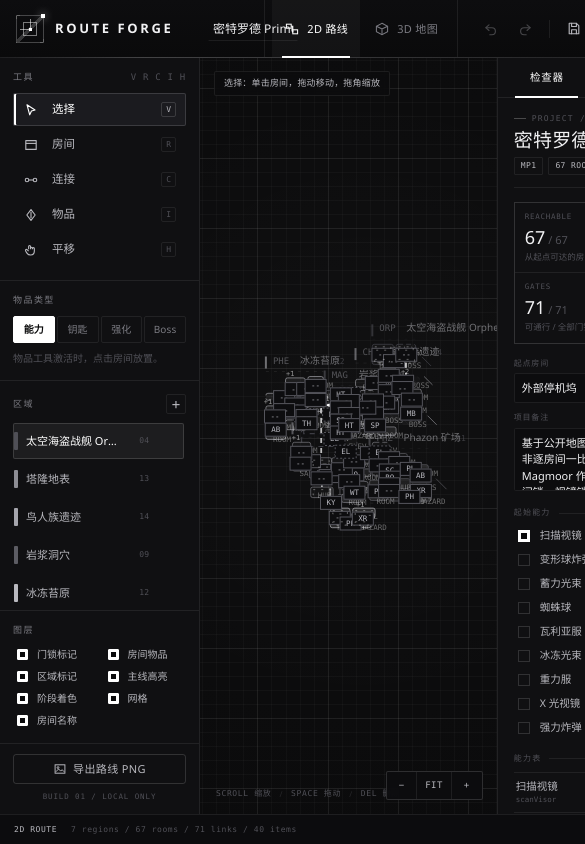
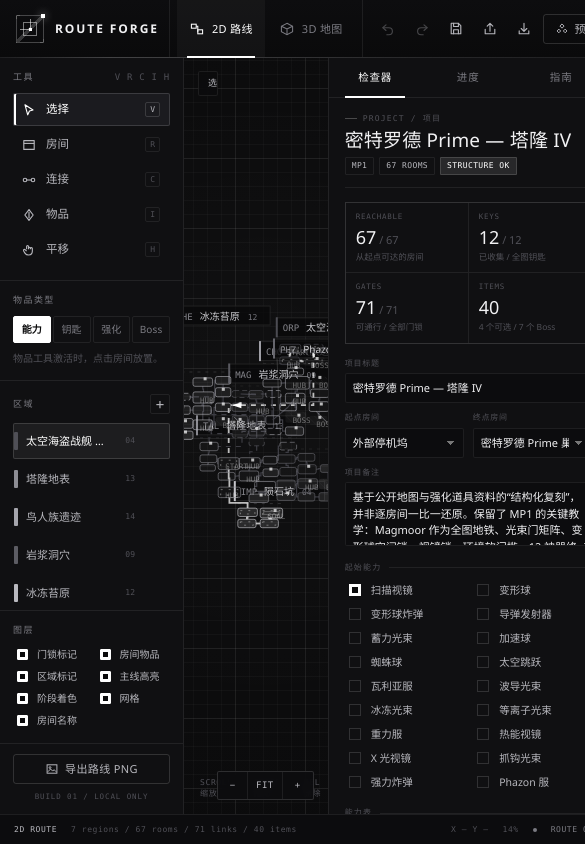
Before and after one commit to ElecHex/Metroidvania-Route-Designer, a plain HTML site: page index.html in a window 390 px wide. Shown: the top 844 px of the page, 585 px wide, since content can reach past the window. Drawn offline with Linux system fonts and the light colour scheme.

Commit message:
fix: responsive layout, readable 2D labels, and stable 3D editing

```diff
--- a/css/app.css
+++ b/css/app.css
@@ -113,13 +113,13 @@ a:hover { color: var(--white); border-color: var(--line-3); }
   white-space: nowrap;
 }
 
-.project-ident { display: flex; align-items: center; gap: 9px; min-width: 0; flex: 1 1 auto; }
+.project-ident { display: flex; align-items: center; gap: 9px; min-width: 0; flex: 1 1 0; }
 .field-label {
   font-family: var(--font-mono); font-size: 8px; letter-spacing: .16em; color: var(--ink-4);
   flex: 0 0 auto;
 }
 .project-name {
-  width: min(240px, 100%);
+  width: min(220px, 100%);
   background: transparent;
   border: 1px solid transparent;
   border-bottom-color: var(--line);
@@ -127,7 +127,8 @@ a:hover { color: var(--white); border-color: var(--line-3); }
   font-size: 12px;
   color: var(--ink);
   outline: none;
-  min-width: 90px;
+  min-width: 80px;
+  text-overflow: ellipsis;
   transition: border-color .15s, background .15s;
 }
 .project-name:hover { border-bottom-color: var(--line-2); }
@@ -301,7 +302,8 @@ a:hover { color: var(--white); border-color: var(--line-3); }
   font-family: var(--font-mono); font-size: 9px; letter-spacing: .02em;
   color: var(--ink-2); background: rgba(12,12,14,0.78); border: 1px solid var(--line);
   padding: 5px 9px; border-radius: 2px; backdrop-filter: blur(6px);
-  max-width: 520px; white-space: nowrap; overflow: hidden; text-overflow: ellipsis;
+  max-width: min(520px, calc(100vw - var(--left-w) - var(--right-w) - 56px));
+  white-space: nowrap; overflow: hidden; text-overflow: ellipsis;
 }
 .hud-chip.subtle { color: var(--ink-3); }
 .hud-connect { color: #fff; border-color: var(--line-3); }
@@ -632,12 +634,25 @@ a:hover { color: var(--white); border-color: var(--line-3); }
   .brand-sub { display: none; }
   .save-state { display: none; }
 }
+@media (max-width: 1180px) {
+  .project-ident { display: none; }
+  .topbar { gap: 10px; }
+  .mode-tabs { margin-left: auto; }
+  .top-actions { margin-left: 0; }
+}
 @media (max-width: 1120px) {
   :root { --left-w: 200px; --right-w: 296px; }
   .mode-tab kbd { display: none; }
-  .project-ident .field-label { display: none; }
   .preset-grid { grid-template-columns: 1fr; }
   .canvas-legend { display: none; }
+}
+@media (max-width: 1000px) {
+  :root { --left-w: 184px; --right-w: 280px; }
+  .brand { width: auto; }
+  .brand-title { font-size: 12px; letter-spacing: .16em; }
+  .top-actions .divider { display: none; }
+  .tool-btn { grid-template-columns: 18px 1fr auto; gap: 7px; padding-left: 7px; }
+  .region-list { padding-right: 0; }
 }
 @media (max-height: 760px) {
   .panel-block { padding-top: 10px; padding-bottom: 10px; }
--- a/js/app.js
+++ b/js/app.js
@@ -108,6 +108,7 @@
     if (['select', 'room', 'connect', 'item', 'pan'].includes(savedUI.tool)) app.tool = savedUI.tool;
 
     let project = MV.loadProject();
+    const loadedFromStorage = !!project;
     if (!project) {
       try {
         project = MV.PRESETS[0].build();
@@ -117,12 +118,15 @@
       }
     }
     app.project = MV.normalizeProject(project);
+    app.lastSaved = loadedFromStorage ? (app.project.meta.updated || 0) : 0;
     app.currentRegion = (app.project.regions.find(r => r.id === savedUI.currentRegion) || app.project.regions[0]).id;
     app.analysis = MV.analyze(app.project);
 
     const cam2 = savedUI.cam2d && typeof savedUI.cam2d.zoom === 'number' ? savedUI.cam2d : null;
+    const initialW = canvasW(els.canvas2d);
+    const initialH = canvasH(els.canvas2d);
     app.view2d = {
-      cam: cam2 || MV.Render2D.fitCamera(app.project, canvasW(els.canvas2d), canvasH(els.canvas2d), 100),
+      cam: cam2 || MV.Render2D.fitCamera(app.project, initialW, initialH, initialW < 700 ? 44 : 100),
       layers: app.layers,
       selection: null,
       hover: null,
@@ -141,6 +145,7 @@
       hover: null,
       analysis: app.analysis
     };
+    app.fitted3d = !!cam3;
 
     bindUI();
     applyModeUI();
@@ -153,7 +158,7 @@
     ro.observe(els.stage3d);
     window.addEventListener('resize', scheduleRender);
     requestAnimationFrame(() => {
-      if (app.mode === '3d') fit3D();
+      if (app.mode === '3d' && !app.fitted3d) fit3D();
       scheduleRender();
     });
   }
@@ -597,8 +602,9 @@
           <label class="field"><span>代号</span><input data-field="code" value="${esc(region.code)}" maxlength="6"></label>
           <label class="field"><span>灰度色调</span><select data-field="tone">${MV.REGION_TONES.map(t => `<option value="${t.id}" ${t.id === region.tone ? 'selected' : ''}>TONE ${t.id} / ${t.color}</option>`).join('')}</select></label>
         </div>
+        ${numberField('3D 基座高度', 'elev', region.elev, 10)}
       </div>
-      <p class="hint-line">区域用于给房间分组、着色和统计。新增房间会放入当前选中的区域。</p>
+      <p class="hint-line">区域用于给房间分组、着色和统计。新增房间会放入当前选中的区域。基座高度只影响 3D 视图，可把不同区域叠成不同楼层。</p>
       <div class="btn-row">
         <button class="btn" data-action="set-current-region">设为当前区域</button>
         <button class="btn" data-action="focus-region">聚焦区域</button>
@@ -621,6 +627,7 @@
         <div class="stat-cell"><div class="s-label">ITEMS</div><div class="s-value">${counts.items}</div><div class="s-sub">${counts.optional} 个可选 / ${counts.bosses} 个 Boss</div></div>
       </div>
       <div class="form-grid">
+        <label class="field"><span>项目标题</span><input data-field="title" value="${esc(app.project.meta.title || '未命名路线')}"></label>
         <div class="form-grid two">
           <label class="field"><span>起点房间</span><select data-field="startRoom">${app.project.rooms.map(r => `<option value="${esc(r.id)}" ${r.id === app.project.startRoom ? 'selected' : ''}>${esc(r.name)}</option>`).join('')}</select></label>
           <label class="field"><span>终点房间</span><select data-field="goalRoom">${app.project.rooms.map(r => `<option value="${esc(r.id)}" ${r.id === app.project.goalRoom ? 'selected' : ''}>${esc(r.name)}</option>`).join('')}</select></label>
@@ -668,6 +675,7 @@
     if (!applyField(field, target.value, target)) return;
     markDirty();
     app.analysis = MV.analyze(app.project);
+    updateHeader();
     updateStatus();
     renderRegionList();
     scheduleRender();
@@ -699,6 +707,7 @@
   function applyField(field, value, target) {
     const sel = app.selection;
     if (!sel) {
+      if (field === 'title') { app.project.meta.title = value || '未命名路线'; return true; }
       if (field === 'startRoom') { app.project.startRoom = value; return true; }
       if (field === 'goalRoom') { app.project.goalRoom = value; return true; }
       if (field === 'notes') { app.project.meta.notes = value; return true; }
@@ -776,6 +785,7 @@
       if (field === 'name') { region.name = value || '未命名区域'; return true; }
       if (field === 'code') { region.code = String(value || 'ZONE').toUpperCase().slice(0, 6); return true; }
       if (field === 'tone') { region.tone = MV.clamp(Number(value) || 0, 0, MV.REGION_TONES.length - 1); return true; }
+      if (field === 'elev') { region.elev = MV.clamp(Number(value) || 0, -500, 500); return true; }
       return false;
     }
     return false;
@@ -917,8 +927,19 @@
         ['Hollow Knight Wiki', 'https://hollowknight.wiki/']
       ];
     const gateRows = MV.GATE_TYPES.filter(g => g.id !== 'open').map(g => {
+      const mp1Names = {
+        missile: '导弹', iceBeam: '冰冻光束', waveBeam: '波导光束', plasmaBeam: '等离子光束',
+        morphBall: '变形球', bomb: '变形球炸弹', boostBall: '加速球', spiderBall: '蜘蛛球',
+        grappleBeam: '抓钩光束', powerBomb: '强力炸弹', scanVisor: '扫描视镜',
+        thermalVisor: '热能视镜', xRayVisor: 'X 光视镜', variaSuit: '瓦利亚服',
+        gravitySuit: '重力服', phazonSuit: 'Phazon 服'
+      };
+      const reqName = id => {
+        const found = MV.abilityName(app.project, id);
+        return found === id ? (mp1Names[id] || id) : found;
+      };
       const reqs = g.requires.length
-        ? g.requires.map(id => MV.abilityName(app.project, id)).join(' + ')
+        ? g.requires.map(reqName).join(' + ')
         : (g.keyReq ? g.keyReq + ' 把钥匙' : '无 / 自定义');
       return `<tr><td>${g.code} · ${g.name}</td><td>${esc(reqs)}</td><td>${esc(g.desc)}</td></tr>`;
     }).join('');
@@ -1345,6 +1366,8 @@
   function switchMode(mode) {
     if (app.mode === mode) return;
     app.mode = mode;
+    app.hover = null;
+    hideTooltip();
     applyModeUI();
     requestAnimationFrame(() => {
       if (mode === '2d' && !app.fitted2d) fit2D();
@@ -1382,7 +1405,7 @@
       app.fitted2d = false;
       return;
     }
-    app.view2d.cam = MV.Render2D.fitCamera(app.project, W, H, 100);
+    app.view2d.cam = MV.Render2D.fitCamera(app.project, W, H, W < 700 ? 44 : 100);
     app.fitted2d = true;
     scheduleRender();
     updateStatusZoom();
@@ -1482,7 +1505,7 @@
       updateStatusZoom();
     } else {
       switchMode('2d');
-      setTimeout(() => focusRegion(regionId), 30);
+      requestAnimationFrame(() => focusRegion(regionId));
       return;
     }
     persistUI();
@@ -1617,18 +1640,12 @@
     const room = MV.findRoom(app.project, hit.id);
     if (!room) return;
     select('room', hit.id);
-    const scene = MV.Render3D.getLastScene();
-    const box = scene ? scene.boxes.find(b => b.id === room.id) : null;
-    const planeY = box ? box.base : (room.elev * 0.045);
-    const point = MV.Render3D.groundPoint(app.project, app.view3d, W, H, pos.x, pos.y, planeY);
     app.drag = {
       kind: 'move3d', roomId: room.id, canvas,
-      planeY: planeY,
-      offsetX: point ? point.x - room.x : 0,
-      offsetY: point ? point.y - room.y : 0,
       historyPushed: false, moved: false,
       shift: e.shiftKey,
       startX: pos.x, startY: pos.y,
+      startRoomX: room.x, startRoomY: room.y,
       startElev: room.elev
     };
     canvas.setPointerCapture(e.pointerId);
@@ -1736,11 +1753,16 @@
           const dy = pos.y - drag.startY;
           room.elev = MV.clamp(snap(drag.startElev - dy * 0.8, 2), -300, 300);
         } else {
-          const point = MV.Render3D.groundPoint(app.project, app.view3d, W, H, pos.x, pos.y, drag.planeY);
-          if (point) {
-            room.x = snap(point.x - drag.offsetX, 10);
-            room.y = snap(point.y - drag.offsetY, 10);
-          }
+          const dist = app.view3d.cam.dist;
+          const worldPerPixel = 2 * dist * Math.tan(25 * Math.PI / 180) / H;
+          const projectPerPixel = worldPerPixel / MV.Render3D.SCALE;
+          const yaw = app.view3d.cam.yaw;
+          const right = { x: Math.cos(yaw), z: -Math.sin(yaw) };
+          const forward = { x: -Math.sin(yaw), z: -Math.cos(yaw) };
+          const dx = pos.x - drag.startX;
+          const dy = pos.y - drag.startY;
+          room.x = snap(drag.startRoomX + (dx * right.x - dy * forward.x) * projectPerPixel, 10);
+          room.y = snap(drag.startRoomY + (dx * right.z - dy * forward.z) * projectPerPixel, 10);
         }
         drag.moved = true;
         scheduleRender();
@@ -2110,6 +2132,7 @@
       ['空格 + 拖动 / 中键', '平移画布'],
       ['滚轮', '缩放 2D / 拉近 3D'],
       ['右键拖动（3D）', '旋转相机'],
+      ['中键拖动（3D）', '平移相机'],
       ['Shift + 拖动（3D）', '调整房间基座高度'],
       ['F', '聚焦当前选择'],
       ['Delete', '删除当前选择'],
@@ -2281,5 +2304,19 @@
      ============================================================ */
   function esc(value) { return MV.escapeHtml(value); }
 
+  /* small read-only inspection API for automation / debugging */
+  global.RouteForge = {
+    version: '01',
+    getProject: () => MV.clone(app.project),
+    getAnalysis: () => MV.clone(app.analysis),
+    getView: () => ({
+      mode: app.mode,
+      cam2d: MV.clone(app.view2d.cam),
+      cam3d: MV.clone(app.view3d.cam),
+      center2d: MV.clone(app.view3d.center2d),
+      selection: app.selection ? MV.clone(app.selection) : null
+    })
+  };
+
   boot();
 })(window);
--- a/js/render2d.js
+++ b/js/render2d.js
@@ -180,6 +180,7 @@
   function drawRegionLabels(ctx, project, view, W, H) {
     const regions = project.regions || [];
     const rooms = project.rooms || [];
+    const placed = [];
     regions.forEach(region => {
       const regionRooms = rooms.filter(room => room.region === region.id);
       if (!regionRooms.length) return;
@@ -193,26 +194,59 @@
       const p = w2s(minX, minY, view.cam, W, H);
       if (p.x > W + 40 || p.y > H + 40 || w2s(maxX, maxY, view.cam, W, H).x < -40) return;
       const tone = MV.regionTone(region.tone);
-      const alpha = 0.56;
       ctx.save();
-      ctx.globalAlpha = alpha;
+      ctx.globalAlpha = 0.96;
+      ctx.font = '9px ' + FONT_MONO;
+      const codeWidth = ctx.measureText(region.code).width;
+      ctx.font = '10px ' + FONT_UI;
+      const label = truncate(ctx, region.name, 150);
+      const labelWidth = ctx.measureText(label).width;
+      const countText = String(regionRooms.length).padStart(2, '0');
+      const totalWidth = 7 + codeWidth + 7 + labelWidth + 8 + 16 + 7;
+      const left = p.x - 4;
+      let top = p.y - 27;
+      let rect = { x: left, y: top, w: totalWidth, h: 20 };
+      let tries = 0;
+      while (placed.some(other => (
+        rect.x < other.x + other.w && rect.x + rect.w > other.x &&
+        rect.y < other.y + other.h && rect.y + rect.h > other.y
+      )) && tries < 4) {
+        top -= 22;
+        rect.y = top;
+        tries++;
+      }
+      top = Math.max(4, top);
+      rect.y = top;
+      placed.push(rect);
+
+      if (tries) {
+        ctx.strokeStyle = 'rgba(255,255,255,0.16)';
+        ctx.beginPath();
+        ctx.moveTo(left + 4, top + 20);
+        ctx.lineTo(p.x + 4, p.y - 5);
+        ctx.stroke();
+      }
+
+      ctx.fillStyle = 'rgba(8,8,10,0.78)';
+      ctx.fillRect(left, top, totalWidth, 20);
+      ctx.strokeStyle = 'rgba(255,255,255,0.1)';
+      ctx.strokeRect(left + 0.5, top + 0.5, totalWidth - 1, 19);
       ctx.fillStyle = tone.color;
-      ctx.fillRect(p.x - 1, p.y - 20, 2, 12);
+      ctx.fillRect(left, top, 2, 20);
       ctx.font = '9px ' + FONT_MONO;
       ctx.fillStyle = '#8a8a91';
-      ctx.fillText(region.code, p.x + 7, p.y - 13);
+      ctx.fillText(region.code, p.x + 3, top + 14);
       ctx.font = '10px ' + FONT_UI;
-      ctx.fillStyle = '#b9b9bf';
-      const label = truncate(ctx, region.name, 150);
-      ctx.fillText(label, p.x + 34, p.y - 13);
+      ctx.fillStyle = '#d3d3d7';
+      ctx.fillText(label, p.x + 3 + codeWidth + 7, top + 14);
       ctx.font = '8px ' + FONT_MONO;
-      ctx.fillStyle = '#5f5f66';
-      ctx.fillText(String(regionRooms.length).padStart(2, '0'), p.x + 37 + Math.min(150, ctx.measureText(label).width), p.y - 13);
-      ctx.strokeStyle = hexToRgba(tone.color, 0.16);
+      ctx.fillStyle = '#77777e';
+      ctx.fillText(countText, p.x + 3 + codeWidth + 7 + labelWidth + 8, top + 14);
+      ctx.strokeStyle = hexToRgba(tone.color, 0.18);
       ctx.setLineDash([3, 5]);
       ctx.beginPath();
-      ctx.moveTo(p.x, p.y - 5);
-      ctx.lineTo(w2s(maxX, minY, view.cam, W, H).x, p.y - 5);
+      ctx.moveTo(p.x, p.y - 4.5);
+      ctx.lineTo(w2s(maxX, minY, view.cam, W, H).x, p.y - 4.5);
       ctx.stroke();
       ctx.setLineDash([]);
       ctx.restore();
@@ -278,6 +312,7 @@
       const gate = MV.gateById(link.gate);
       const selected = view.selection && view.selection.type === 'link' && view.selection.id === link.id;
       const hover = view.hover && view.hover.type === 'link' && view.hover.id === link.id;
+      if (view.cam.zoom < 0.7 && !selected && !hover && entry.open) return;
       const bw = 22, bh = 14;
       const x = entry.badge.x - bw / 2, y = entry.badge.y - bh / 2;
       ctx.save();
@@ -388,6 +423,10 @@
       const phase = analysis && analysis.roomPhase ? analysis.roomPhase[room.id] : 0;
       const reachable = analysis ? analysis.reachable.includes(room.id) : true;
       const phaseT = phase === undefined ? 0 : MV.clamp(phase / maxPhase, 0, 1);
+      const important = selected || hover || ['hub', 'boss', 'start', 'goal'].includes(room.type);
+      const detail = view.cam.zoom >= 0.44 || important;
+      const compact = detail && !important && view.cam.zoom < 0.72;
+      const showItems = view.cam.zoom >= 0.72 || selected || hover;
 
       let fill = '#151518';
       if (view.layers.phases && analysis && phase !== undefined) {
@@ -431,19 +470,22 @@
 
       const pad = 7;
       const type = MV.roomTypeById(room.type);
+      if (detail) {
+        if (!compact) {
           ctx.font = '7.5px ' + FONT_MONO;
           ctx.fillStyle = selected ? '#d8d8dc' : (reachable ? 'rgba(255,255,255,0.38)' : '#4d4d53');
           ctx.fillText(type.code, p.x + pad, p.y + 11);
+        }
 
-      if (view.layers.names && h > 20) {
-        ctx.font = (w < 100 ? '10px ' : '11.5px ') + FONT_UI;
+        if (view.layers.names && h > 18) {
+          ctx.font = (compact ? '9px ' : (w < 100 ? '10px ' : '11.5px ')) + FONT_UI;
           ctx.fillStyle = reachable ? (selected ? '#ffffff' : '#dedee1') : '#5d5d63';
-        const nameY = p.y + 25;
-        const maxText = Math.max(20, w - pad * 2 - (w > 130 ? 12 : 0));
+          const nameY = compact ? p.y + 16 : p.y + 25;
+          const maxText = Math.max(20, w - pad * 2 - (w > 130 && !compact ? 12 : 0));
           ctx.fillText(truncate(ctx, room.name, maxText), p.x + pad, nameY);
         }
 
-      if (w > 70 && h > 44) {
+        if (!compact && w > 70 && h > 44) {
           ctx.font = '7px ' + FONT_MONO;
           ctx.fillStyle = 'rgba(255,255,255,0.2)';
           ctx.textAlign = 'right';
@@ -451,17 +493,21 @@
           ctx.textAlign = 'left';
         }
 
-      if (room.type === 'save' && w > 44) {
+        if (!compact && room.type === 'save' && w > 44) {
           const sx = p.x + w - 16, sy = p.y + 15;
           ctx.strokeStyle = 'rgba(255,255,255,0.5)';
           ctx.strokeRect(sx - 3.5, sy - 3.5, 7, 7);
           ctx.fillStyle = 'rgba(255,255,255,0.6)';
           ctx.fillRect(sx - 1, sy - 1, 2, 2);
         }
+      } else if (room.type === 'boss' || room.type === 'goal') {
+        ctx.fillStyle = 'rgba(255,255,255,0.5)';
+        ctx.fillRect(p.x + w / 2 - 1.5, p.y + h / 2 - 1.5, 3, 3);
+      }
 
       if (view.layers.items) {
         const roomItems = project.items.filter(item => item.room === room.id);
-        if (roomItems.length) {
+        if (roomItems.length && showItems) {
           const chip = 13, gap = 3;
           const maxChips = Math.max(0, Math.floor((w - pad * 2 + gap) / (chip + gap)));
           let visibleCount = Math.min(roomItems.length, maxChips);
@@ -489,6 +535,9 @@
             ctx.fillStyle = 'rgba(255,255,255,0.55)';
             ctx.fillText('+' + (roomItems.length - visibleCount), p.x + w - pad - 12, y + 9.5);
           }
+        } else if (roomItems.length) {
+          ctx.fillStyle = 'rgba(255,255,255,0.7)';
+          ctx.fillRect(p.x + w - pad - 2, p.y + h - pad - 2, 3, 3);
         }
       }
 
```
Also changed, not shown: index.html (+2 -1 lines). Lines whose indentation alone changed are shown as unchanged.
